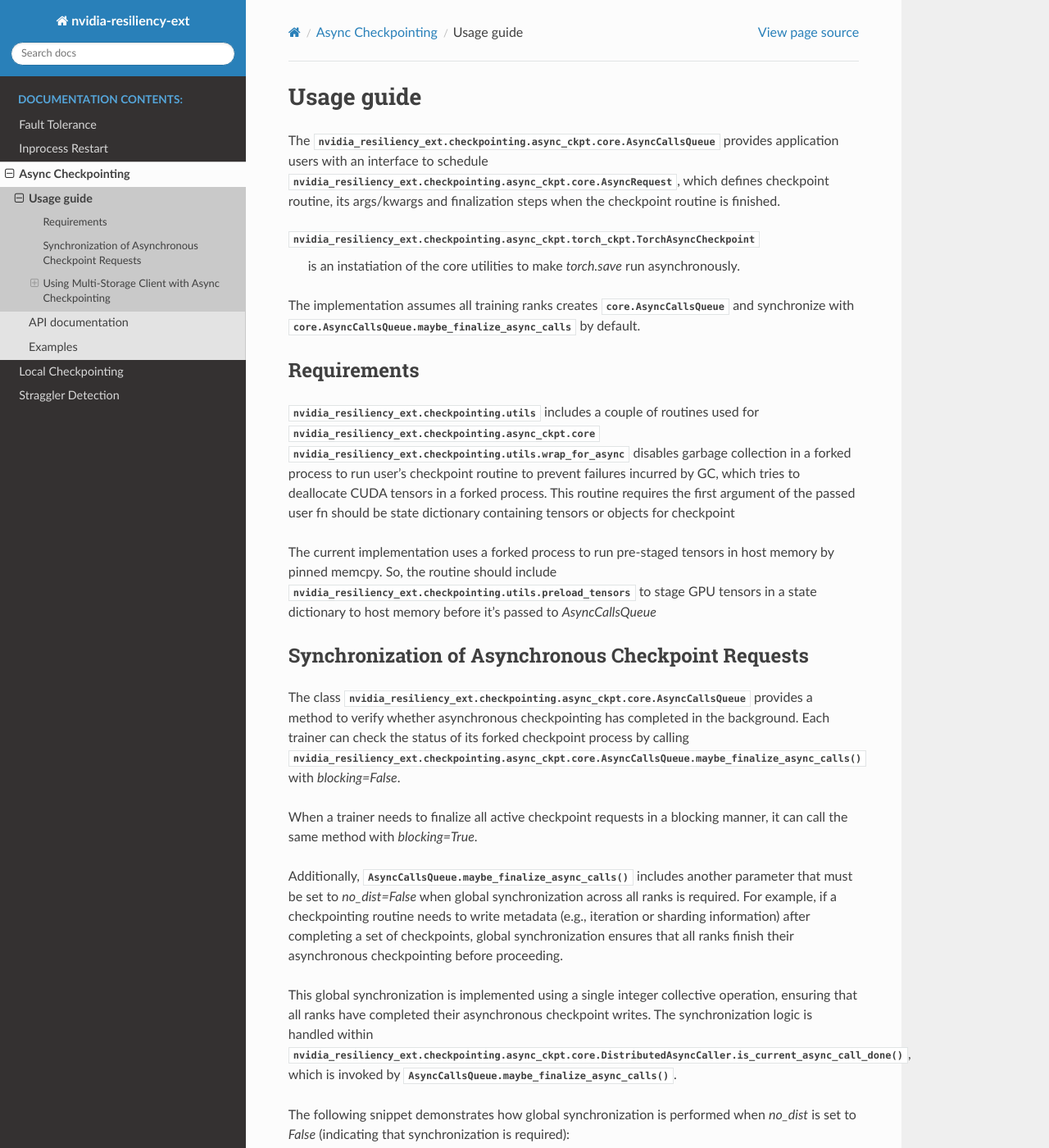
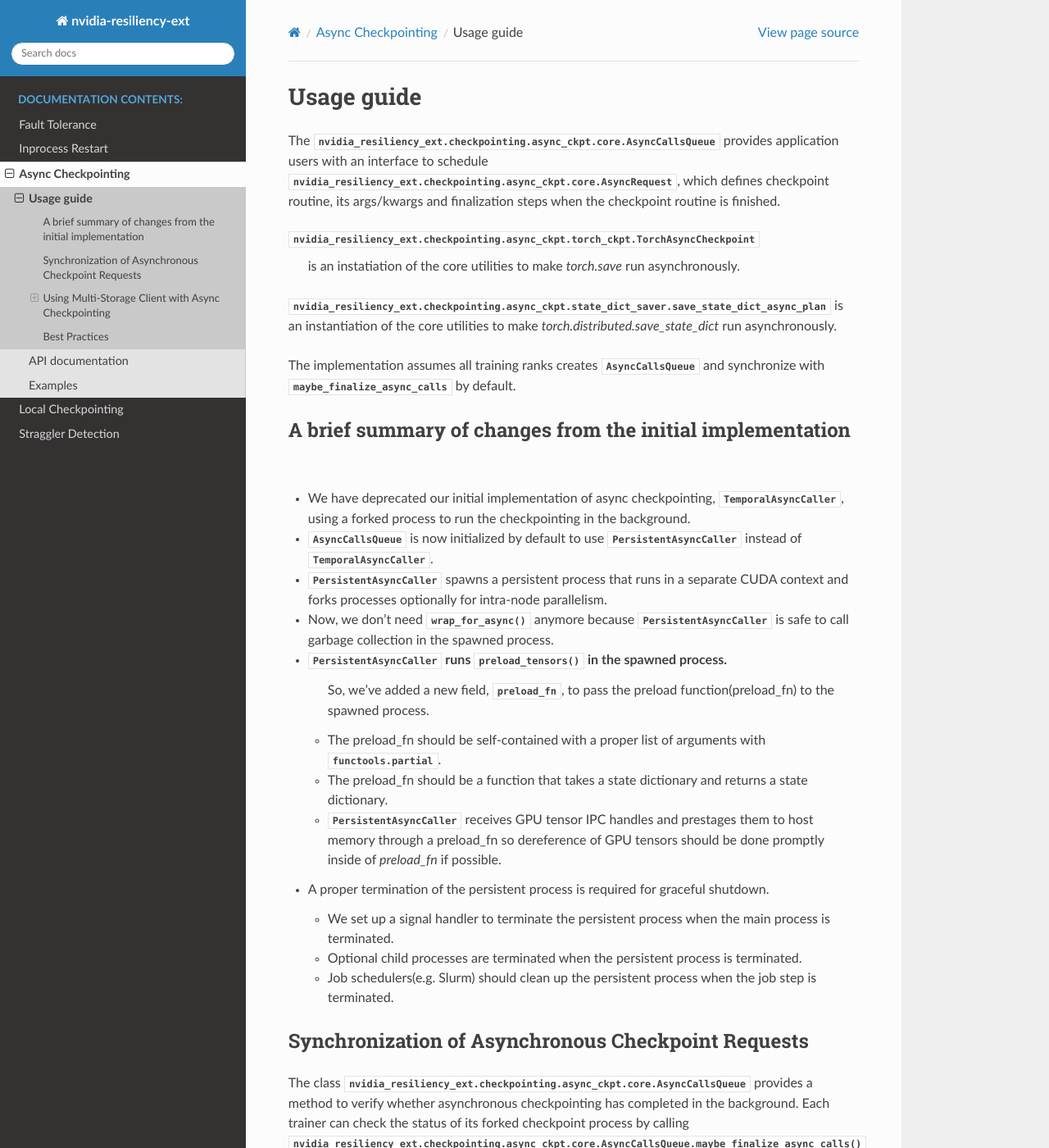
Before and after one commit to NVIDIA/nvidia-resiliency-ext, a Sphinx documentation site: the page built from docs/source/checkpointing/async/usage_guide.rst, in a window 1280 px wide and 1400 px high. Shown: the whole window at 82% size. Built offline with Sphinx 7.4.7 and the Read the Docs theme 3.1.0, drawn with Linux system fonts in a browser that asks for light colours; some of the changed text lies outside the part shown.

Commit message:
Updating async ckpt documentation

```diff
--- a/docs/source/checkpointing/async/usage_guide.rst
+++ b/docs/source/checkpointing/async/usage_guide.rst
@@ -7,19 +7,38 @@ which defines checkpoint routine, its args/kwargs and finalization steps when th
 :py:class:`nvidia_resiliency_ext.checkpointing.async_ckpt.torch_ckpt.TorchAsyncCheckpoint`
            is an instatiation of the core utilities to make `torch.save` run asynchronously.
 
+:py:class:`nvidia_resiliency_ext.checkpointing.async_ckpt.state_dict_saver.save_state_dict_async_plan` is an instantiation of the core utilities to make `torch.distributed.save_state_dict` run asynchronously.
 
-The implementation assumes all training ranks creates :py:class:`core.AsyncCallsQueue` and synchronize with :py:class:`core.AsyncCallsQueue.maybe_finalize_async_calls` by default.
+The implementation assumes all training ranks creates :py:class:`~nvidia_resiliency_ext.checkpointing.async_ckpt.core.AsyncCallsQueue` and synchronize with :py:class:`~nvidia_resiliency_ext.checkpointing.async_ckpt.core.AsyncCallsQueue.maybe_finalize_async_calls` by default.
 
 
-Requirements
-------------
-:py:class:`nvidia_resiliency_ext.checkpointing.utils` includes a couple of routines used for :py:class:`nvidia_resiliency_ext.checkpointing.async_ckpt.core`
-:py:class:`nvidia_resiliency_ext.checkpointing.utils.wrap_for_async` disables garbage collection in a forked process to run user's checkpoint routine
-to prevent failures incurred by GC, which tries to deallocate CUDA tensors in a forked process.
-This routine requires the first argument of the passed user fn should be state dictionary containing tensors or objects for checkpoint
+A brief summary of changes from the initial implementation
+---------------------------------------------------------
+* We have deprecated our initial implementation of async checkpointing, :py:class:`~nvidia_resiliency_ext.checkpointing.async_ckpt.core.TemporalAsyncCaller`, using a forked process to run the checkpointing in the background.
 
-The current implementation uses a forked process to run pre-staged tensors in host memory by pinned memcpy.
-So, the routine should include :py:class:`nvidia_resiliency_ext.checkpointing.utils.preload_tensors` to stage GPU tensors in a state dictionary to host memory before it's passed to `AsyncCallsQueue`
+* :py:class:`~nvidia_resiliency_ext.checkpointing.async_ckpt.core.AsyncCallsQueue` is now initialized by default to use :py:class:`~nvidia_resiliency_ext.checkpointing.async_ckpt.core.PersistentAsyncCaller` instead of :py:class:`~nvidia_resiliency_ext.checkpointing.async_ckpt.core.TemporalAsyncCaller`.
+
+* :py:class:`~nvidia_resiliency_ext.checkpointing.async_ckpt.core.PersistentAsyncCaller` spawns a persistent process that runs in a separate CUDA context and forks processes optionally for intra-node parallelism.
+
+* Now, we don't need :py:func:`~nvidia_resiliency_ext.checkpointing.utils.wrap_for_async` anymore because :py:class:`~nvidia_resiliency_ext.checkpointing.async_ckpt.core.PersistentAsyncCaller` is safe to call garbage collection in the spawned process.
+
+* :py:class:`~nvidia_resiliency_ext.checkpointing.async_ckpt.core.PersistentAsyncCaller` runs :py:func:`~nvidia_resiliency_ext.checkpointing.async_ckpt.filesystem_async.FileSystemWriterAsync.preload_tensors` in the spawned process.
+   So, we've added a new field, :py:attr:`~nvidia_resiliency_ext.checkpointing.async_ckpt.core.AsyncRequest.preload_fn`, to pass the preload function(preload_fn) to the spawned process.
+
+  * The preload_fn should be self-contained with a proper list of arguments with :py:class:`functools.partial`.
+
+  * The preload_fn should be a function that takes a state dictionary and returns a state dictionary.
+
+  * :py:class:`~nvidia_resiliency_ext.checkpointing.async_ckpt.core.PersistentAsyncCaller` receives GPU tensor IPC handles and prestages them to host memory through a preload_fn
+    so dereference of GPU tensors should be done promptly inside of `preload_fn` if possible.
+
+* A proper termination of the persistent process is required for graceful shutdown.
+
+  * We set up a signal handler to terminate the persistent process when the main process is terminated.
+
+  * Optional child processes are terminated when the persistent process is terminated.
+
+  * Job schedulers(e.g. Slurm) should clean up the persistent process when the job step is terminated.
 
 
 Synchronization of Asynchronous Checkpoint Requests
@@ -218,3 +237,12 @@ The following example demonstrates a complete workflow for saving and loading ch
 
     # Load checkpoint synchronously
     loaded_state_dict = load_checkpoint(checkpoint_path, state_dict.copy())
+
+Best Practices
+---------------------------------------------------------
+* Use process binding to pin the checkpointing process to a specific GPU. This is important for pre-staging tensors to host memory.
+
+.. code-block:: bash
+
+    # Example for a 8 GPU on 2 socket CPU with SLURM
+    numactl --cpunodebind=$((SLURM_LOCALID / 4)) --membind=$((SLURM_LOCALID / 4)) python train.py
```
